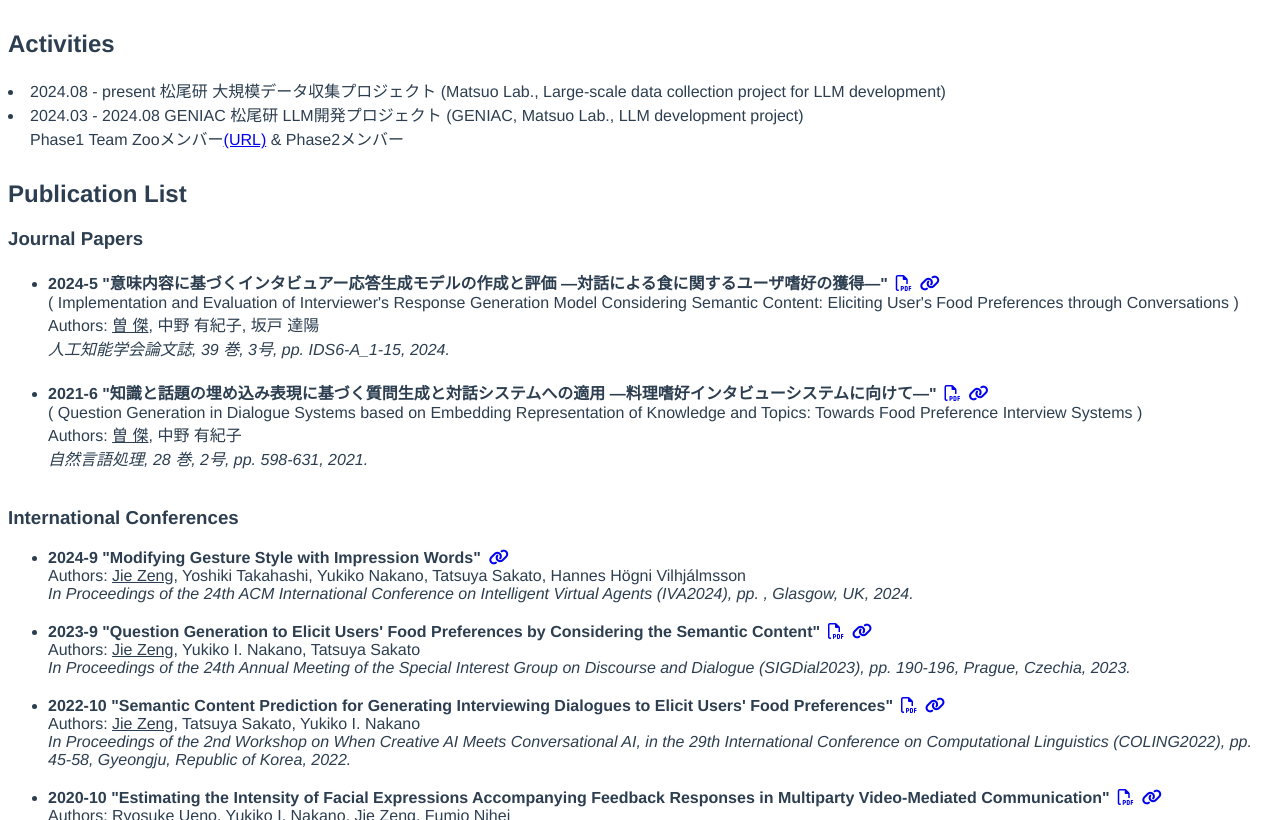
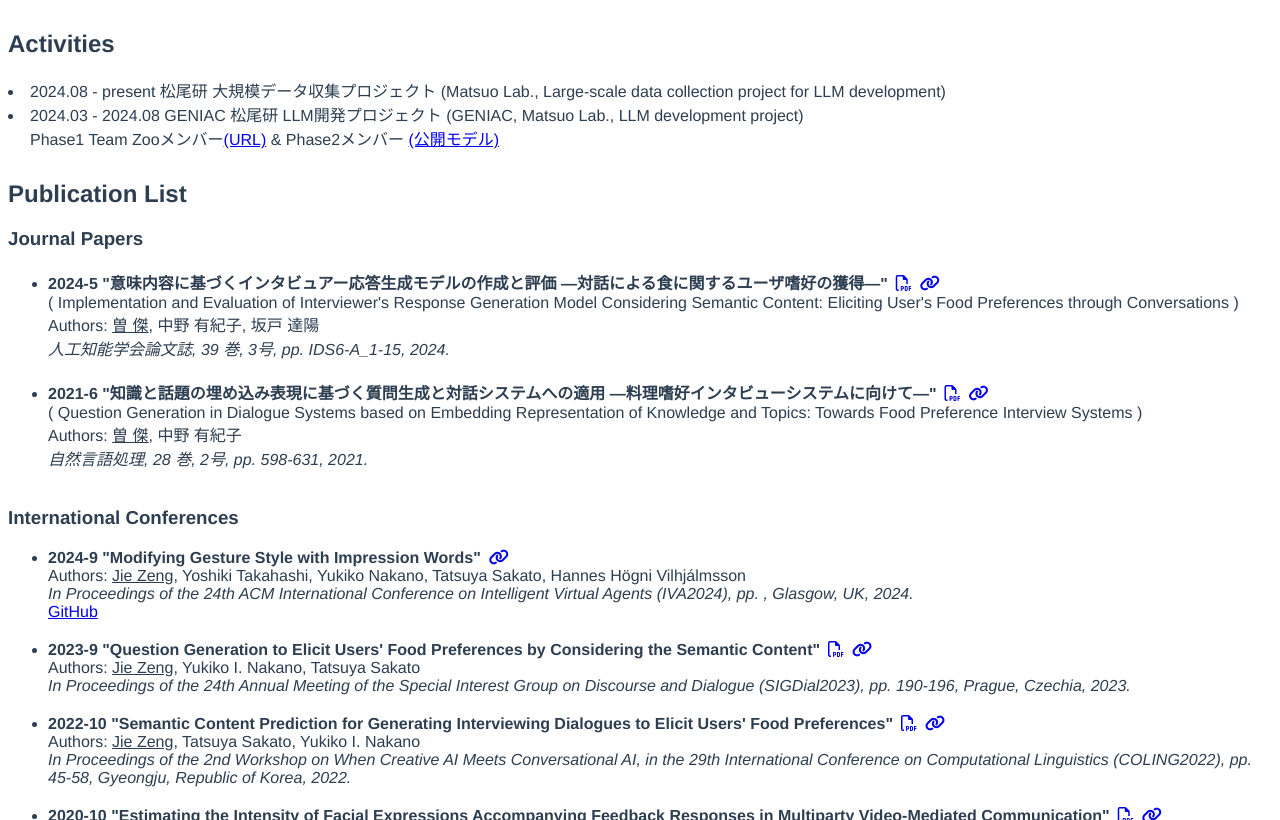
Before and after one commit to viajiefan/viajiefan.github.io, a Vue app: page / in a window 1280 px wide. Shown: the part 403-1223 px from the top of the page. Built offline with nearby package versions, Linux system fonts and the light colour scheme.

Commit message:
add pub.add func and update paper info

```diff
--- a/src/assets/desc.yaml
+++ b/src/assets/desc.yaml
@@ -14,6 +14,7 @@ Top:
   #   author: []
   #   link:
   #   pdf:
+  #   add:
   #   awardtag:
 
 JournalPapers:
@@ -48,6 +49,7 @@ International:
     author: ["Jie Zeng", "Yoshiki Takahashi", "Yukiko Nakano", "Tatsuya Sakato", "Hannes Högni Vilhjálmsson"]
     link: https://doi.org/10.1145/3652988.3673931
     pdf:
+    add: '<span><a href="https://github.com/IUI-Lab/Gesture-Style-Impression" target="_blank" rel="noopener noreferrer">GitHub</a></span>'
     awardtag:
   -
     year: 2023
--- a/src/components/ExperienceComponent.vue
+++ b/src/components/ExperienceComponent.vue
@@ -12,7 +12,7 @@
     <div class="top">
         <li>2024.08 - present 松尾研 大規模データ収集プロジェクト (Matsuo Lab., Large-scale data collection project for LLM development)</li>
         <li>2024.03 - 2024.08 GENIAC 松尾研 LLM開発プロジェクト (GENIAC, Matsuo Lab., LLM development project)
-        <p class="desc">Phase1 Team Zooメンバー<a href="https://weblab.t.u-tokyo.ac.jp/geniac_llm/teams" target="_blank" rel="noopener noreferrer">(URL)</a> & Phase2メンバー</p>
+        <p class="desc">Phase1 Team Zooメンバー<a href="https://weblab.t.u-tokyo.ac.jp/geniac_llm/teams" target="_blank" rel="noopener noreferrer">(URL)</a> & Phase2メンバー <a href="https://huggingface.co/weblab-GENIAC/Tanuki-8B-dpo-v1.0" target="_blank" rel="noopener noreferrer">(公開モデル)</a> </p>
         </li>
     </div>
 
--- a/src/components/ShowList.vue
+++ b/src/components/ShowList.vue
@@ -2,12 +2,12 @@
     <div>
         <ul>
             <li v-for="(pub, index) in publist" :key="index">
+                <!-- Print Title & Links -->
                 <span id="title">{{pub.year}}-{{pub.month}} "{{ pub.title }}"</span>
                 <a id="icon_link" v-if="pub.pdf" v-bind:href="pub.pdf" target="_blank" rel="noopener noreferrer"><i class="fa-regular fa-file-pdf"></i></a>
                 <a id="icon_link" v-if="pub.link" v-bind:href="pub.link" target="_blank" rel="noopener noreferrer"><i class="fa-solid fa-link"></i></a>
                 <br>
                 <span id="eng-title" v-if="pub.engtitle">( {{pub.engtitle}} )<br></span>
-
 
                 <!-- Print Author names -->
                 <!-- <span>Authors: {{ pub.author.join(', ') }}</span> <br> -->
@@ -19,8 +19,12 @@
                     <span v-if="index != pub.author.length-1">, </span>
                 </template><br>
 
+                <!-- Print Booktitle -->
                 <span><i>{{ pub.booktitle }}</i></span>
-                <span id="awardtag" v-if="pub.awardtag">{{pub.awardtag}}</span>
+                <span id="awardtag" v-if="pub.awardtag">{{pub.awardtag}}</span><br>
+
+                <!-- Additional info -->
+                <span v-html="pub.add" v-if="pub.add"></span>
 
             </li>
             <br>
```
Also changed, not shown: 7 other files (tests, documents, lock files or other folders).
